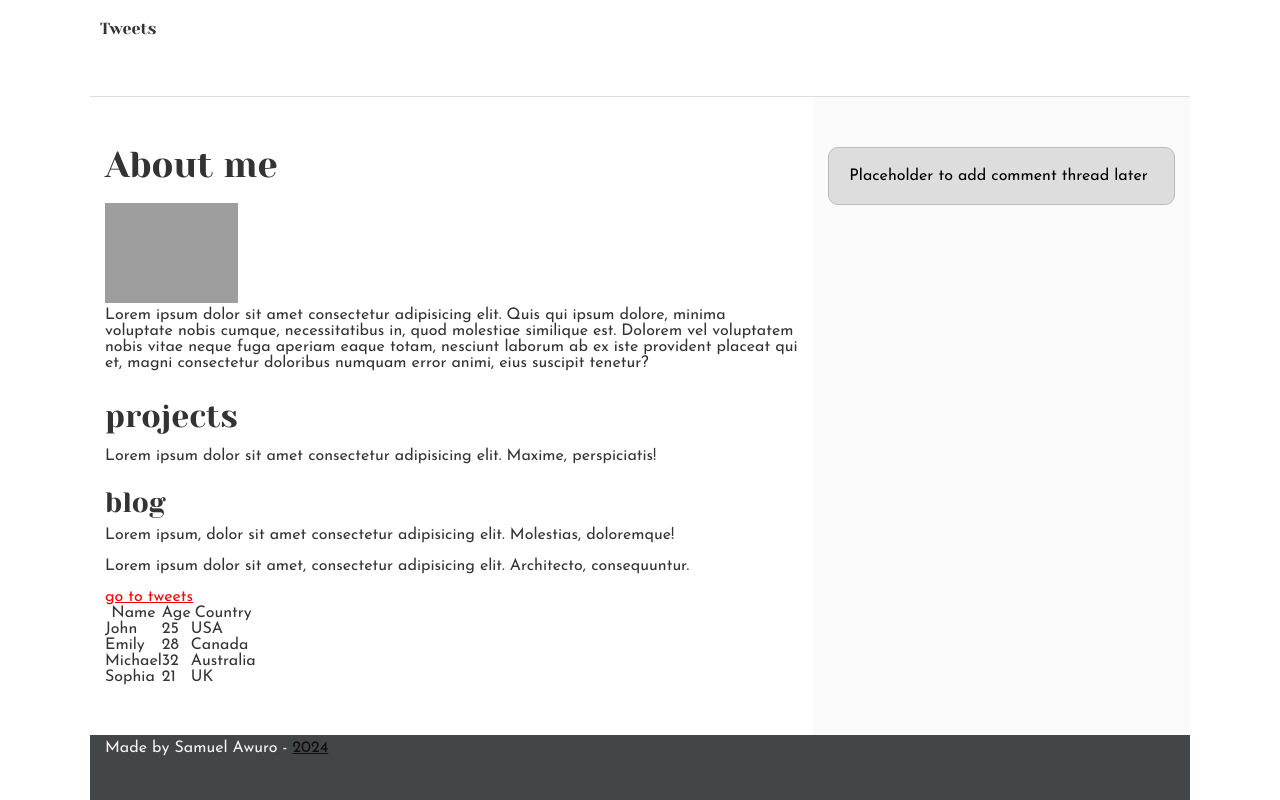
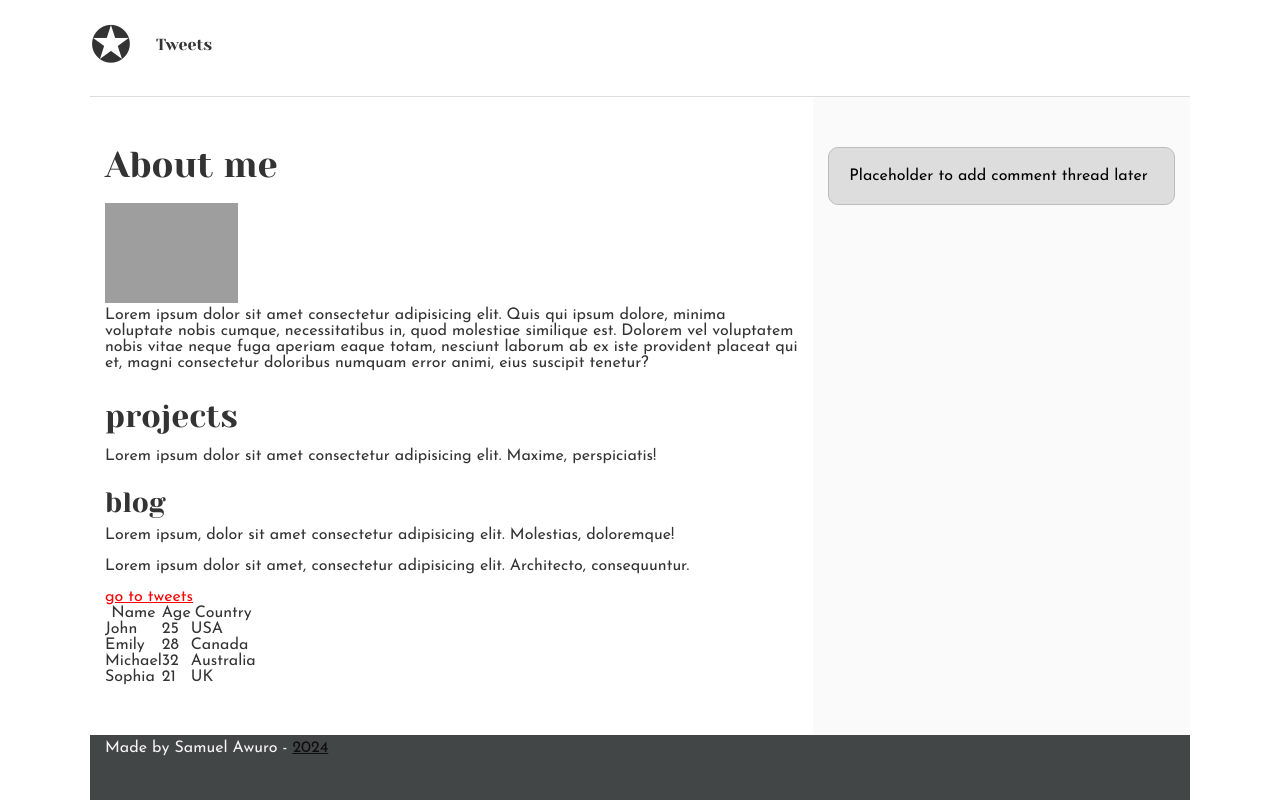
Before and after one commit to Awuro7297/alx_html_css, a plain HTML site: page css_basic/index.html in a window 1280 px wide. Drawn offline with Linux system fonts and the light colour scheme; grey boxes are pictures that could not be loaded.

Commit message:
add logo and resized it

```diff
--- a/css_basic/base.css
+++ b/css_basic/base.css
@@ -134,7 +134,7 @@ header li a {
 	margin: 0 10px;
 }
 header li.logo {
-	font-size: 300px;
+	font-size: 50px;
 }
 header a {
 	text-decoration: none;
--- a/css_basic/index.html
+++ b/css_basic/index.html
@@ -12,8 +12,10 @@
 <body class="works_on_smartphone">
     <header>
         <ul>
+            <li class="logo" >
+                &#10026;
+            </li>
             <li>
-
                 <a href="./tweets.html">Tweets</a>
             </li>
         </ul>
```
